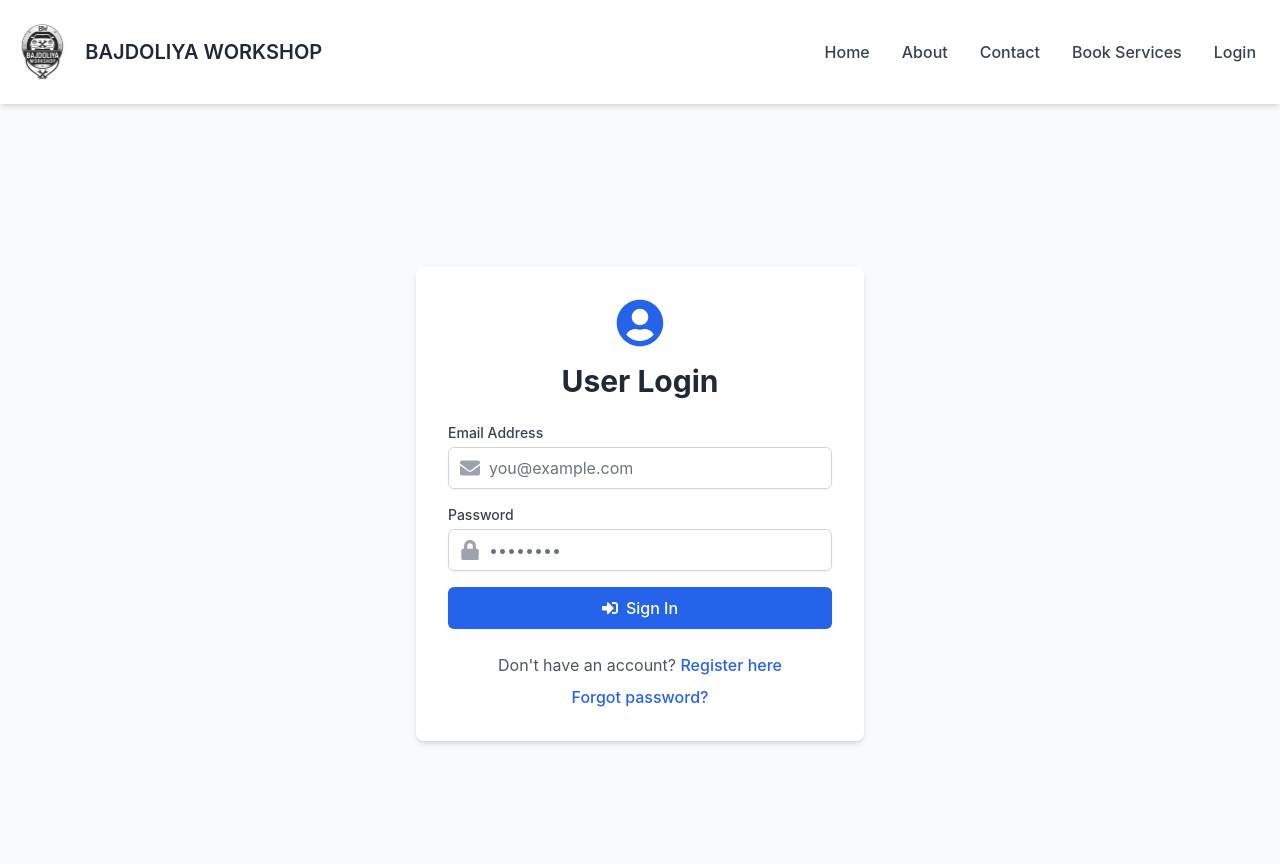
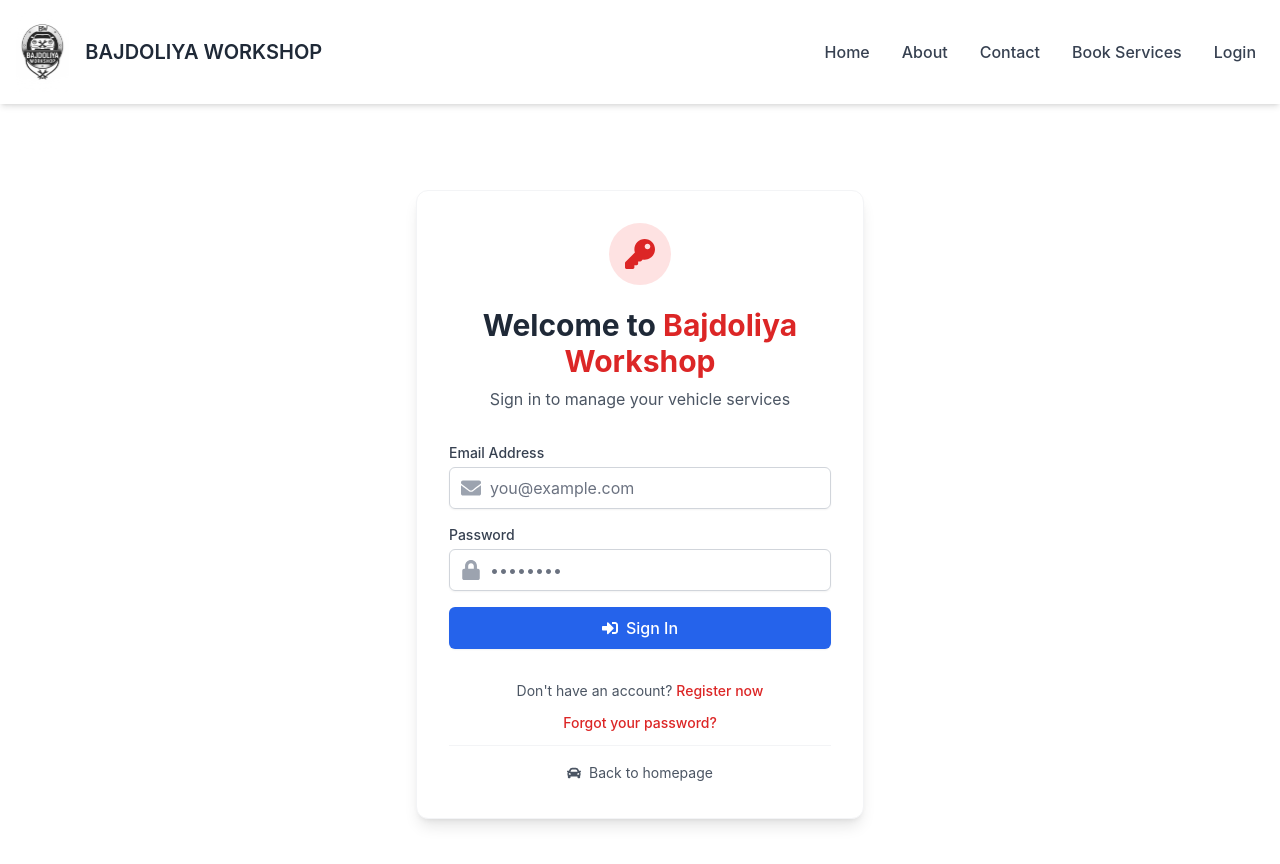
Before and after one commit to Rajkumaryogi/car-service, a React (Vite) app in the folder frontend/: page /login in a window 1280 px wide. Shown: the top 864 px of the page. Built offline with nearby package versions, Linux system fonts and the light colour scheme.

Commit message:
Added theme to the Login page

```diff
--- a/frontend/src/pages/Login.jsx
+++ b/frontend/src/pages/Login.jsx
@@ -1,96 +1,115 @@
 import { useState, useEffect } from 'react';
-import { useNavigate, Link } from 'react-router-dom'
-import { useAuth } from '../contexts/AuthContext'
-import LoginForm from '../components/auth/LoginForm'
-import { toast } from 'react-toastify'
-import { FaUserCircle, FaSpinner } from 'react-icons/fa'
+import { useNavigate, Link } from 'react-router-dom';
+import { useAuth } from '../contexts/AuthContext';
+import LoginForm from '../components/auth/LoginForm';
+import { toast } from 'react-toastify';
+import { FaUserCircle, FaSpinner, FaCar, FaTools, FaKey } from 'react-icons/fa';
 
 export default function Login() {
-  const navigate = useNavigate()
-  const { user, loading, login, adminLogout } = useAuth()
-  const [error, setError] = useState('')
+  const navigate = useNavigate();
+  const { user, loading, login, adminLogout } = useAuth();
+  const [error, setError] = useState('');
 
   useEffect(() => {
     if (user && !user.isAdmin && !loading) {
-      // toast.info('You are logged in')
-      navigate('/dashboard')
+      navigate('/dashboard');
     }
-  }, [user, loading, navigate, adminLogout])
+  }, [user, loading, navigate, adminLogout]);
 
   const handleLogin = async (email, password) => {
-  try {
-    const user = await login(email, password)
-    toast.success('Login successful!')
-    navigate('/dashboard')
-  } catch (err) {
-    const errorMessage = err.response?.data?.error || 'Login failed. Please try again.'
-    setError(errorMessage)
-    toast.error(errorMessage)
-    console.error('Login error:', err.response?.data)
-  }
-}
+    try {
+      const user = await login(email, password);
+      toast.success('Login successful! Welcome back!');
+      navigate('/dashboard');
+    } catch (err) {
+      const errorMessage = err.response?.data?.error || 'Login failed. Please check your credentials and try again.';
+      setError(errorMessage);
+      toast.error(errorMessage);
+      console.error('Login error:', err.response?.data);
+    }
+  };
 
   if (loading) {
     return (
-      <div className="min-h-screen flex items-center justify-center px-4">
+      <div className="min-h-screen flex items-center justify-center px-4 bg-white">
         <div className="max-w-md w-full py-12 text-center">
-          <FaSpinner className="animate-spin text-4xl text-blue-600 mx-auto mb-4" />
-          <div className="text-lg">Checking authentication status...</div>
+          <FaSpinner className="animate-spin text-4xl text-red-600 mx-auto mb-4" />
+          <div className="text-lg text-gray-700">Checking authentication status...</div>
         </div>
       </div>
-    )
+    );
   }
 
   if (user && !user.isAdmin) {
     return (
-      <div className="min-h-screen flex items-center justify-center px-4">
+      <div className="min-h-screen flex items-center justify-center px-4 bg-white">
         <div className="max-w-md w-full py-12 text-center">
-          <FaSpinner className="animate-spin text-4xl text-blue-600 mx-auto mb-4" />
-          <div className="text-lg">Redirecting to dashboard...</div>
+          <FaSpinner className="animate-spin text-4xl text-red-600 mx-auto mb-4" />
+          <div className="text-lg text-gray-700">Redirecting to your dashboard...</div>
         </div>
       </div>
-    )
+    );
   }
 
   return (
-    <div className="min-h-screen flex items-center justify-center px-4 py-8 sm:py-12 bg-gray-50">
-      <div className="max-w-md w-full bg-white p-6 sm:p-8 rounded-lg shadow-md">
-        <div className="text-center mb-6">
-          <FaUserCircle className="text-5xl text-blue-600 mx-auto mb-4" />
-          <h1 className="text-2xl sm:text-3xl font-bold text-gray-800">User Login</h1>
+    <div className="min-h-screen flex items-center justify-center px-4 py-8 sm:py-12 bg-white">
+      <div className="max-w-md w-full bg-white p-6 sm:p-8 rounded-xl shadow-lg border border-gray-100">
+        {/* Header with Car Service Theme */}
+        <div className="text-center mb-8">
+          <div className="bg-red-100 p-4 rounded-full inline-block mb-4">
+            <FaKey className="text-3xl text-red-600" />
+          </div>
+          <h1 className="text-2xl sm:text-3xl font-bold text-gray-800 mb-2">
+            Welcome to <span className="text-red-600">Bajdoliya Workshop</span>
+          </h1>
+          <p className="text-gray-600">Sign in to manage your vehicle services</p>
         </div>
 
+        {/* Error Message */}
         {error && (
-          <div className="mb-4 p-3 bg-red-100 text-red-700 rounded-md flex items-center">
-            <svg className="w-5 h-5 mr-2" fill="none" stroke="currentColor" viewBox="0 0 24 24">
+          <div className="mb-6 p-3 bg-red-50 border border-red-200 text-red-700 rounded-lg flex items-start">
+            <svg className="w-5 h-5 mt-0.5 mr-2 flex-shrink-0" fill="none" stroke="currentColor" viewBox="0 0 24 24">
               <path strokeLinecap="round" strokeLinejoin="round" strokeWidth={2} d="M12 8v4m0 4h.01M21 12a9 9 0 11-18 0 9 9 0 0118 0z" />
             </svg>
-            {error}
+            <span>{error}</span>
           </div>
         )}
 
+        {/* Login Form */}
         <LoginForm onSubmit={handleLogin} />
 
-        <div className="mt-6 text-center text-sm sm:text-base">
-          <p className="text-gray-600">
+        {/* Footer Links */}
+        <div className="mt-8 text-center space-y-3">
+          <p className="text-gray-600 text-sm">
             Don't have an account?{' '}
             <Link
               to="/register"
-              className="text-blue-600 hover:text-blue-800 font-medium transition-colors"
+              className="text-red-600 hover:text-red-800 font-medium transition-colors"
             >
-              Register here
+              Register now
             </Link>
           </p>
-          <p className="mt-2 text-gray-600">
+
+          <p className="text-gray-600 text-sm">
             <Link
               to="/forgot-password"
-              className="text-blue-600 hover:text-blue-800 font-medium transition-colors"
+              className="text-red-600 hover:text-red-800 font-medium transition-colors"
             >
-              Forgot password?
+              Forgot your password?
             </Link>
           </p>
+
+          <div className="pt-4 border-t border-gray-100">
+            <Link
+              to="/"
+              className="inline-flex items-center text-gray-600 hover:text-red-600 text-sm transition-colors"
+            >
+              <FaCar className="mr-2" />
+              Back to homepage
+            </Link>
+          </div>
         </div>
       </div>
     </div>
-  )
+  );
 }
```
